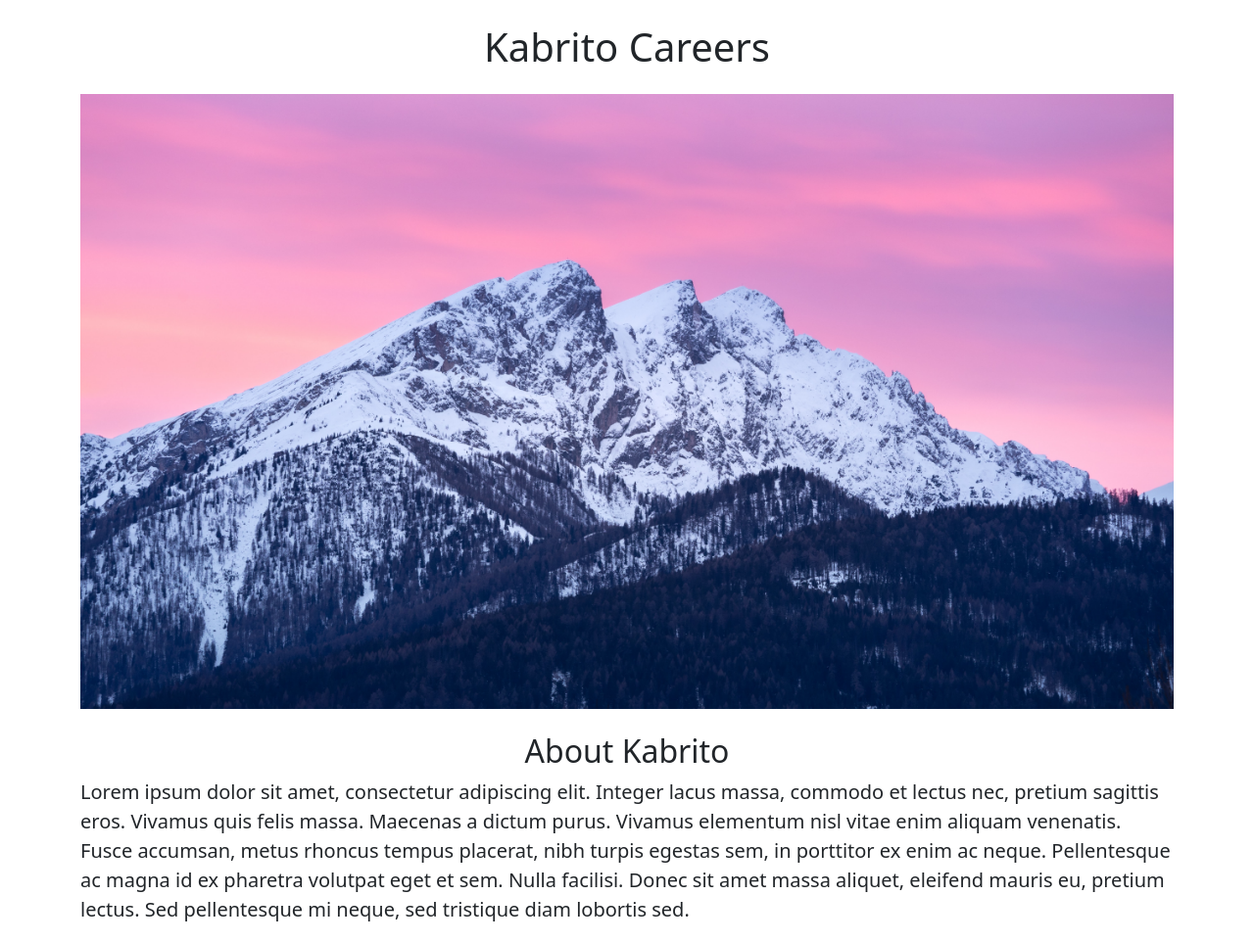
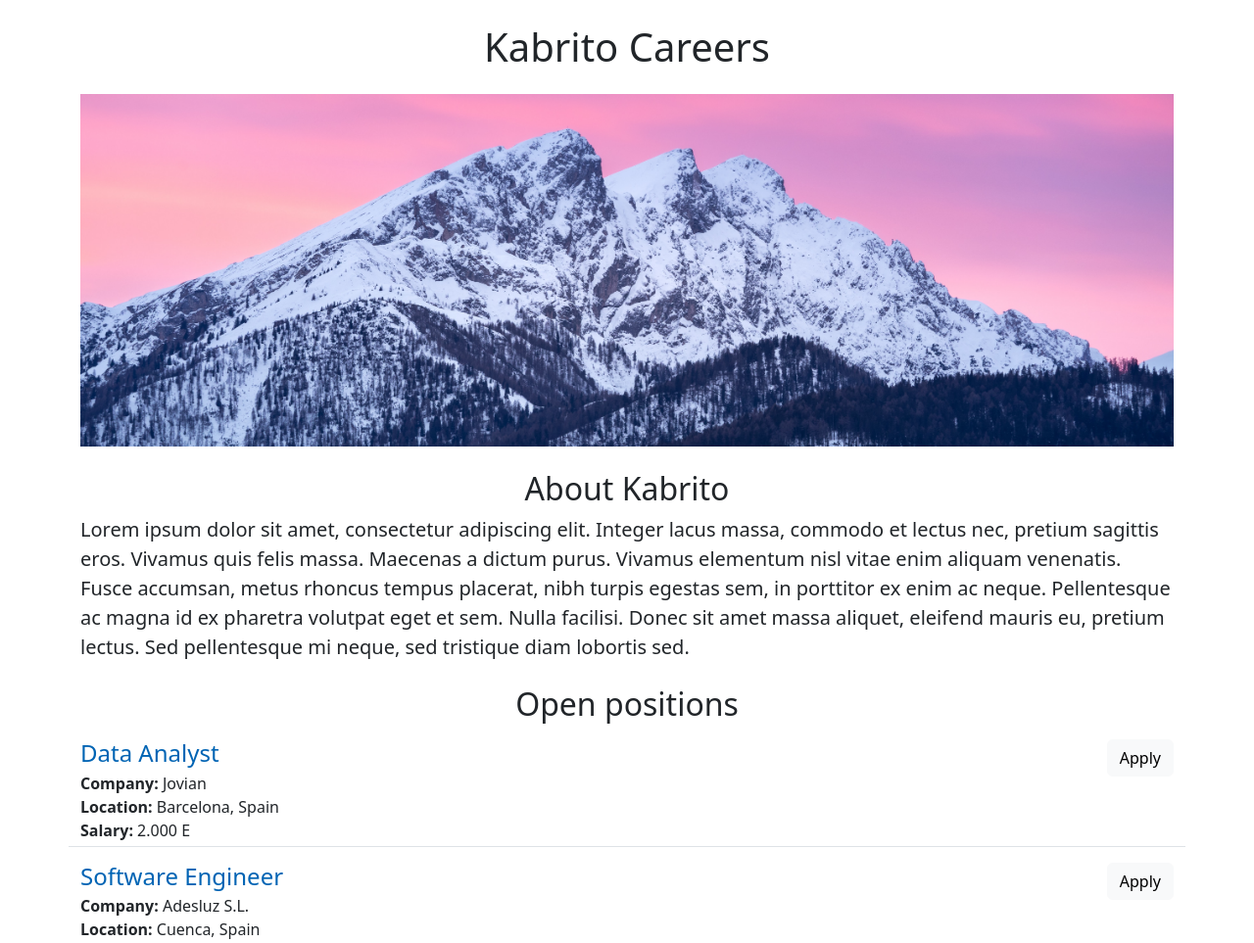
Before and after one commit to Franm99/python-flask-website, a Flask app: page / in a window 1280 px wide. Shown: the top 963 px of the page at 98% size. Run offline with Flask 2, Linux system fonts and the light colour scheme.

Commit message:
Fixed problem with image not fitting screen

```diff
--- a/templates/home.html
+++ b/templates/home.html
@@ -18,7 +18,8 @@
     <div class="container">
 
     <h1 class="text-center mt-4 mb-4">{{company_name}} Careers</h1>
-    <img class="img-fluid" style="max-width: 100%; height: auto;" id="banner" src="../static/banner.jpg" height="320">
+    <img class="img-fluid" style="width: 100%; overflow: hidden; display: flex; justify-content: center; object-fit: cover;"
+    id="banner" src="../static/banner.jpg" height="320" alt="Image">
 
     <h2 class="text-center mt-4 mb-2">About {{company_name}}</h2>
     <p class="lead">
```
